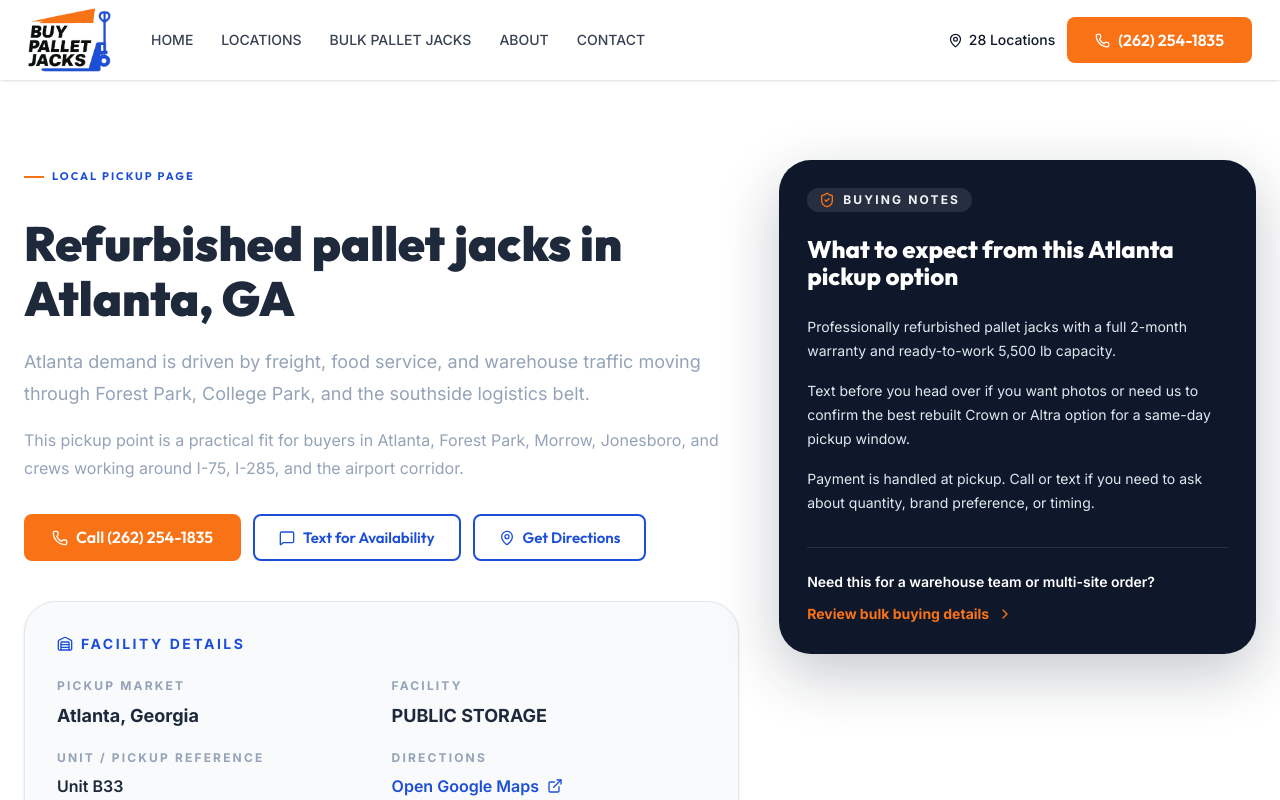
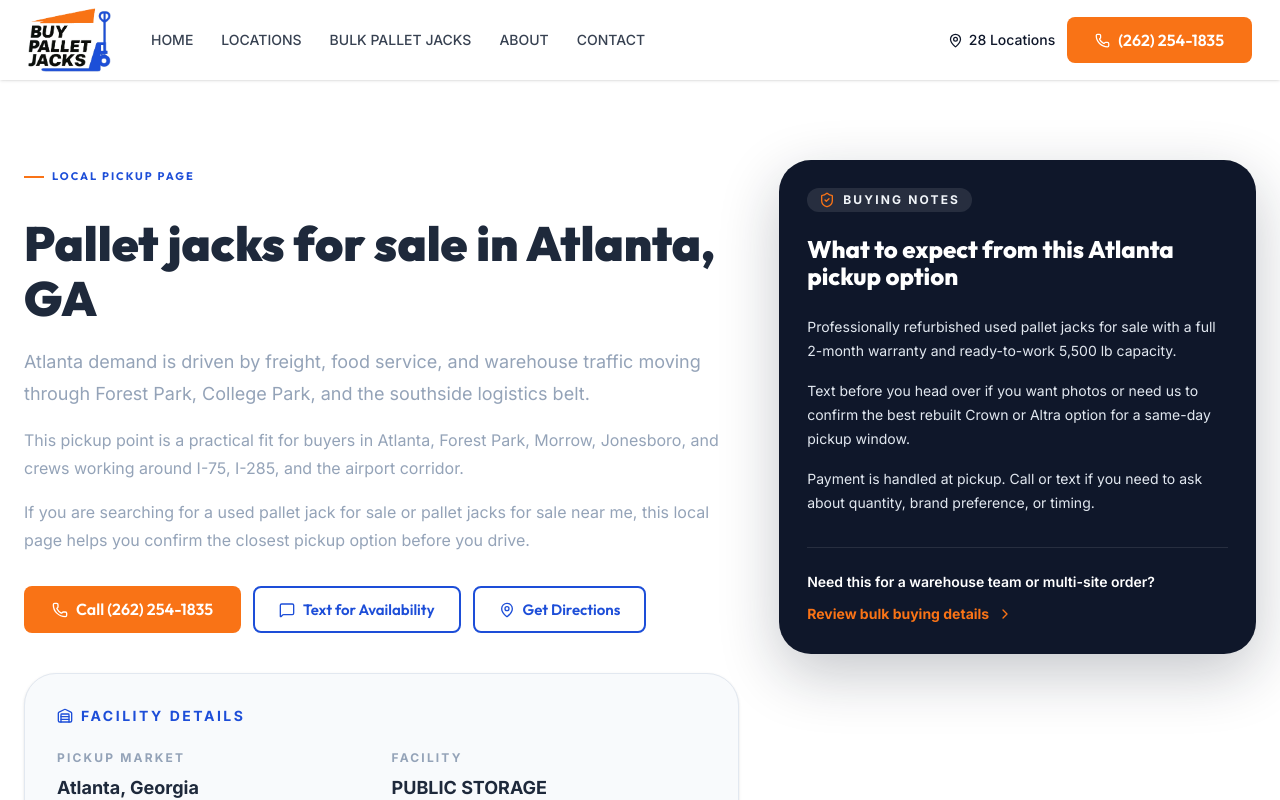
Before and after one commit to nikola93kg/buypalletjacks, a Next.js app: page /locations/atlanta-ga in a window 1280 px wide. Shown: the top 800 px of the page. Built offline with nearby package versions, Linux system fonts and the light colour scheme.

Commit message:
seo keywords added

```diff
--- a/app/bulk-pallet-jacks/page.tsx
+++ b/app/bulk-pallet-jacks/page.tsx
@@ -16,11 +16,14 @@ const BULK_BUYER_REASONS = [
 ];
 
 export const metadata: Metadata = buildMetadata({
-  title: "Bulk Pallet Jack Orders for Warehouses and Commercial Buyers",
+  title: "Bulk Pallet Jacks for Sale - Warehouse & Commercial Orders",
   description:
-    "Need multiple pallet jacks? Call or text Buy Pallet Jacks for warehouse orders, repeat buying, and bulk pricing on professionally refurbished units.",
+    "Need multiple pallet jacks for sale? Call or text Buy Pallet Jacks for warehouse orders, repeat buying, and bulk pricing on professionally refurbished used units.",
   path: "/bulk-pallet-jacks",
   keywords: [
+    "bulk pallet jacks for sale",
+    "pallet jacks for sale",
+    "used pallet jack for sale",
     "warehouse equipment",
     "warehouse supply company",
     "industrial equipment supplier",
@@ -51,11 +54,13 @@ export default function BulkPalletJacksPage() {
         <div className="container-site max-w-5xl">
           <span className="section-eyebrow">Commercial Buying</span>
           <h1 className="text-4xl font-900 text-graphite md:text-5xl">
-            Bulk pallet jacks for warehouses and commercial buyers
+            Bulk pallet jacks for sale: warehouse and commercial orders
           </h1>
           <p className="mt-4 max-w-3xl text-lg text-steel">
-            Buy multiple refurbished pallet jacks for warehouse use, repeat orders, or fleet replacement.
-            We help you confirm nearby pickup availability, compare options, and move quickly on quantity pricing.
+            Buy multiple refurbished and used pallet jacks for warehouse use,
+            repeat orders, or fleet replacement. We help you confirm nearby
+            pickup availability, compare options, and move quickly on quantity
+            pricing.
           </p>
 
           <div className="mt-10 grid gap-4 md:grid-cols-3">
--- a/app/layout.tsx
+++ b/app/layout.tsx
@@ -38,10 +38,13 @@ export const metadata: Metadata = {
   description: SITE_DESCRIPTION,
   metadataBase: new URL(BASE_URL),
   keywords: [
+    "pallet jack for sale",
     "pallet jacks for sale",
     "refurbished pallet jacks",
+    "used pallet jack for sale",
     "used pallet jacks for sale",
     "pallet jack near me",
+    "pallet jacks for sale near me",
     "buy pallet jack",
     "commercial pallet jack",
     "industrial pallet jack",
--- a/app/locations/[slug]/page.tsx
+++ b/app/locations/[slug]/page.tsx
@@ -39,6 +39,10 @@ export async function generateMetadata({
     description: buildLocationDescription(page),
     path: getLocationHref(page),
     keywords: [
+      `pallet jacks for sale ${page.city}`,
+      `pallet jack for sale ${page.city}`,
+      `used pallet jack for sale ${page.city}`,
+      `pallet jacks for sale near me ${page.city}`,
       `${page.city} pallet jacks`,
       `refurbished pallet jacks ${page.city}`,
       `${page.city} ${page.stateCode} pallet jack pickup`,
--- a/app/locations/page.tsx
+++ b/app/locations/page.tsx
@@ -5,12 +5,15 @@ import InteractiveLocationsHero from "@/components/locations/InteractiveLocation
 import LocationsDirectory from "@/components/locations/LocationsDirectory";
 
 export const metadata: Metadata = buildMetadata({
-  title: "Pallet Jack Pickup Locations – 28 Cities Nationwide",
+  title: "Pallet Jacks for Sale Near Me – 28 Pickup Locations",
   description:
-    "Find a Buy Pallet Jacks pickup location near you. We have 28 locations across the USA — select your state on the interactive map to see available inventory.",
+    "Find pallet jacks for sale near me with 28 Buy Pallet Jacks pickup locations across the USA. Select your state to see local refurbished and used pallet jack availability.",
   path: "/locations",
   keywords: [
+    "pallet jacks for sale near me",
+    "pallet jack for sale near me",
     "pallet jack near me",
+    "used pallet jack for sale near me",
     "pallet jack Dallas",
     "pallet jack Houston",
     "pallet jack Austin",
--- a/app/page.tsx
+++ b/app/page.tsx
@@ -20,14 +20,17 @@ import Faq, { HOME_FAQS } from "@/components/home/Faq";
 import FinalCTA from "@/components/home/FinalCTA";
 
 export const metadata: Metadata = buildMetadata({
-  title: "Buy Refurbished Pallet Jacks – 28 Pickup Locations Nationwide",
+  title: "Pallet Jacks for Sale – Refurbished & Used Options Nationwide",
   description:
-    "Shop professionally refurbished pallet jacks with a 2-month warranty. 28 pickup locations across the USA — same-day availability, bulk discounts, and delivery options.",
+    "Shop professionally refurbished and used pallet jacks for sale with a 2-month warranty. 28 pickup locations across the USA, same-day availability, bulk discounts, and delivery options.",
   path: "/",
   keywords: [
+    "pallet jack for sale",
     "pallet jacks for sale",
     "refurbished pallet jacks",
+    "used pallet jack for sale",
     "used pallet jacks for sale",
+    "pallet jacks for sale near me",
     "commercial pallet jack",
     "industrial pallet jack",
     "warehouse pallet jack",
--- a/components/home/Faq.tsx
+++ b/components/home/Faq.tsx
@@ -3,8 +3,12 @@ import styles from "./Faq.module.css";
 
 export const HOME_FAQS = [
   {
-    q: "Are these new or used pallet jacks?",
-    a: "They are professionally refurbished. Every unit has been fully disassembled, inspected, repaired where needed, repainted, and sealed.",
+    q: "Are these new, refurbished, or used pallet jacks for sale?",
+    a: "They are professionally refurbished used pallet jacks for sale. Every unit has been fully disassembled, inspected, repaired where needed, repainted, and sealed.",
+  },
+  {
+    q: "Do you have pallet jacks for sale near me?",
+    a: "Most buyers can use one of our 28 pickup locations across 19 states. Call or text us with your city and we will point you to the nearest available pallet jack pickup option.",
   },
   {
     q: "Do you offer bulk or multi-unit discounts?",
--- a/components/home/Hero.tsx
+++ b/components/home/Hero.tsx
@@ -76,6 +76,11 @@ export default function Hero() {
               <br />
               Get to work!
             </h1>
+
+            <p className={styles.heroLead} style={{ color: "var(--color-brand-blue)" }}>
+              Shop refurbished and used pallet jacks for sale with 28 pickup
+              locations, same-day availability, and a 2-month warranty.
+            </p>
 
             {/* Save up to */}
             <div className="flex flex-col items-center sm:items-start mb-1">
--- a/components/home/PalletJackModels.tsx
+++ b/components/home/PalletJackModels.tsx
@@ -65,7 +65,9 @@ export default function PalletJackModels() {
             and <strong className={styles.descriptionStrong}>Crown</strong> — two
             of the most reliable pallet jack brands in the industry. Every unit
             is fully disassembled, serviced, repainted, and sealed by
-            experienced technicians before it reaches you.
+            experienced technicians before it reaches you. If you need a used
+            pallet jack for sale, these are rebuilt for daily warehouse work
+            instead of sold as-is.
           </p>
         </div>
 
--- a/components/locations/InteractiveLocationsHero.tsx
+++ b/components/locations/InteractiveLocationsHero.tsx
@@ -46,13 +46,13 @@ export default function InteractiveLocationsHero() {
         <div className="text-center mb-10">
           <span className="section-eyebrow">Locations</span>
           <h1 id="locations-hero-heading" className={styles.heading}>
-            Find a pallet jack pickup location
+            Find pallet jacks for sale
             <span className={styles.headingAccent}> near you</span>
           </h1>
           <p className={`${styles.textMuted} text-base max-w-2xl mx-auto`}>
-            Browse all 28 pickup markets, search by city or state, and open a
-            dedicated local page for warranty, directions, and call-first
-            ordering.
+            Searching for pallet jacks for sale near me? Browse all 28 pickup
+            markets, search by city or state, and open a dedicated local page
+            for warranty, directions, and call-first ordering.
           </p>
 
           {/* Stats strip */}
--- a/components/locations/LocationLandingPage.tsx
+++ b/components/locations/LocationLandingPage.tsx
@@ -67,13 +67,18 @@ export default function LocationLandingPage({ page }: { page: LocationPage }) {
             <div>
               <span className="section-eyebrow">Local Pickup Page</span>
               <h1 className="mt-4 text-4xl font-900 text-graphite md:text-5xl">
-                Refurbished pallet jacks in {page.city}, {page.stateCode}
+                Pallet jacks for sale in {page.city}, {page.stateCode}
               </h1>
               <p className="mt-5 max-w-3xl text-lg leading-8 text-steel">
                 {page.marketFocus}
               </p>
               <p className="mt-4 max-w-3xl text-base leading-7 text-steel">
                 {page.serviceArea}
+              </p>
+              <p className="mt-4 max-w-3xl text-base leading-7 text-steel">
+                If you are searching for a used pallet jack for sale or pallet
+                jacks for sale near me, this local page helps you confirm the
+                closest pickup option before you drive.
               </p>
 
               <div className="mt-8 flex flex-wrap gap-3">
@@ -160,8 +165,8 @@ export default function LocationLandingPage({ page }: { page: LocationPage }) {
               </h2>
               <ul className="mt-6 space-y-4 text-sm leading-6 text-slate-200">
                 <li>
-                  Professionally refurbished pallet jacks with a full 2-month
-                  warranty and ready-to-work 5,500 lb capacity.
+                  Professionally refurbished used pallet jacks for sale with a
+                  full 2-month warranty and ready-to-work 5,500 lb capacity.
                 </li>
                 <li>
                   {page.pickupTip}
--- a/lib/location-pages.ts
+++ b/lib/location-pages.ts
@@ -307,7 +307,7 @@ export function getLocationPageBySlug(slug: string) {
 }
 
 export function buildLocationTitle(page: LocationPage) {
-  return `Refurbished pallet jacks in ${page.city}, ${page.stateCode}`;
+  return `Pallet jacks for sale in ${page.city}, ${page.stateCode}`;
 }
 
 export function buildLocationDescription(page: LocationPage) {
@@ -316,7 +316,7 @@ export function buildLocationDescription(page: LocationPage) {
     ? ` Pickup at ${facilityReference}.`
     : "";
 
-  return `Buy refurbished pallet jacks in ${page.city}, ${page.stateCode}.${facilityDetail} Call or text Buy Pallet Jacks for availability and a 2-month warranty.`;
+  return `Find a used pallet jack for sale in ${page.city}, ${page.stateCode}.${facilityDetail} Call/text Buy Pallet Jacks for pickup and 2-month warranty.`;
 }
 
 export function getLocationHref(location: Location) {
--- a/lib/seo.ts
+++ b/lib/seo.ts
@@ -7,7 +7,7 @@ export const BUSINESS_PHONE_DISPLAY = "(262) 254-1835";
 export const DEFAULT_SOCIAL_IMAGE_PATH = "/hero2.jpg";
 export const DEFAULT_SOCIAL_IMAGE_URL = `${BASE_URL}${DEFAULT_SOCIAL_IMAGE_PATH}`;
 export const SITE_DESCRIPTION =
-  "Professionally refurbished pallet jacks available nationwide. 28 locations across the USA. Call or text to schedule pickup. 2-month warranty included.";
+  "Professionally refurbished and used pallet jacks for sale nationwide. 28 pickup locations across the USA. Call or text to schedule pickup. 2-month warranty included.";
 
 export function buildMetadata({
   title,
@@ -132,8 +132,8 @@ export const localBusinessJsonLd = {
     contactType: "sales",
   },
   hasOfferCatalog: buildOfferCatalogJsonLd(
-    "Refurbished Pallet Jacks",
-    "Painted, sealed, and professionally refurbished pallet jack with 2-month warranty."
+    "Refurbished and Used Pallet Jacks for Sale",
+    "Painted, sealed, and professionally refurbished used pallet jack for sale with 2-month warranty."
   ),
 };
 
```
Also changed, not shown: 1 other file (tests, documents, lock files or other folders).
